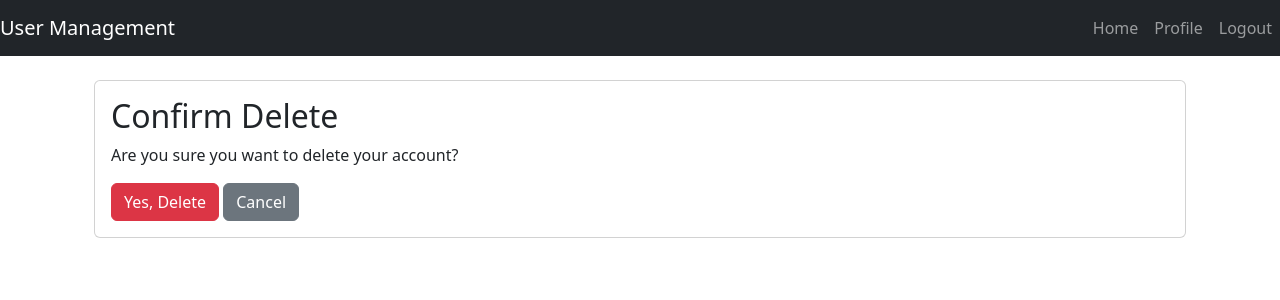
After one commit to BhaveshKapre19/user-management-system, a Django app: page /profile/delete/ in a window 1280 px wide. The commit adds this page. Shown: the top 300 px of the page. Run offline with Django 4.2, Linux system fonts and the light colour scheme; a user stored in the database is signed in; some libraries are stand-ins or nearby versions.

Commit message:
added the user CURD

```diff
--- a/templates/base.html
+++ b/templates/base.html
@@ -3,18 +3,56 @@
 <html lang="en">
 <head>
     <meta charset="UTF-8">
+    <meta name="viewport" content="width=device-width, initial-scale=1.0">
     <title>{% block title %}User Management System{% endblock %}</title>
     <!-- Load Bootstrap CSS -->
     {% bootstrap_css %}
-    <!-- Custom CSS -->
-    <!-- if need i will add one -->
+    <!-- Custom CSS (if needed, you can add your styles here) -->
 </head>
 <body>
-<div class="container">
-    {% block content %}
-    {% endblock %}
-</div>
-<!-- Load Bootstrap JS -->
-{% bootstrap_javascript %}
+    <nav class="navbar navbar-expand-lg navbar-dark bg-dark">
+        <a class="navbar-brand" href="{% url 'home' %}">User Management</a>
+        <button class="navbar-toggler" type="button" data-toggle="collapse" data-target="#navbarNav" aria-controls="navbarNav" aria-expanded="false" aria-label="Toggle navigation">
+            <span class="navbar-toggler-icon"></span>
+        </button>
+        <div class="collapse navbar-collapse" id="navbarNav">
+            <ul class="navbar-nav me-auto">
+                {% if not user.is_authenticated %}
+                    <li class="nav-item">
+                        <a class="nav-link" href="{% url 'login' %}">Login</a>
+                    </li>
+                    <li class="nav-item">
+                        <a class="nav-link" href="{% url 'register' %}">Register</a>
+                    </li>
+                {% endif %}
+            </ul>
+            <ul class="navbar-nav ml-auto">
+                {% if user.is_authenticated %}
+                    <li class="nav-item">
+                        <a class="nav-link" href="{% url 'home' %}">Home</a>
+                    </li>
+                    <li class="nav-item">
+                        <a class="nav-link" href="{% url 'profile' %}">Profile</a>
+                    </li>
+                    <li class="nav-item">
+                        <a class="nav-link" href="{% url 'logout' %}">Logout</a>
+                    </li>
+                {% endif %}
+            </ul>
+        </div>
+    </nav>
+    <div class="container mt-4">
+        {% if messages %}
+            <div class="alert alert-info" role="alert">
+                {% for message in messages %}
+                    {{ message }}
+                {% endfor %}
+            </div>
+        {% endif %}
+        {% block content %}
+        {% endblock %}
+    </div>
+    <!-- Load Bootstrap JS -->
+    {% bootstrap_javascript %}
 </body>
 </html>
--- a/templates/user/register.html
+++ b/templates/user/register.html
@@ -1,5 +1,5 @@
 {% extends 'base.html' %}
-
+{% load bootstrap5 %}
 {% block title %}Register{% endblock %}
 
 {% block content %}
--- /dev/null
+++ b/templates/user/user_confirm_delete.html
@@ -0,0 +1,19 @@
+{% extends 'base.html' %}
+
+{% block title %}Confirm Delete{% endblock %}
+
+{% block content %}
+<div class="container">
+    <div class="card bg-white">
+        <div class="card-body">
+            <h2>Confirm Delete</h2>
+            <p>Are you sure you want to delete your account?</p>
+            <form method="post">
+                {% csrf_token %}
+                <button type="submit" class="btn btn-danger">Yes, Delete</button>
+                <a href="{% url 'profile' %}" class="btn btn-secondary">Cancel</a>
+            </form>
+        </div>
+    </div>
+</div>
+{% endblock %}
--- a/user_management_system/settings.py
+++ b/user_management_system/settings.py
@@ -132,3 +132,6 @@ STATICFILES_DIRS = [
 DEFAULT_AUTO_FIELD = 'django.db.models.BigAutoField'
 
 AUTH_USER_MODEL = 'users.CustomUser'
+
+
+LOGIN_URL = "/login/"
--- a/users/forms.py
+++ b/users/forms.py
@@ -3,6 +3,7 @@ from django.contrib.auth.forms import AuthenticationForm, UserCreationForm
 from .models import CustomUser
 
 class CustomUserCreationForm(UserCreationForm):
+    avatar = forms.FileField(required=False)
     class Meta(UserCreationForm.Meta):
         model = CustomUser
         fields = ('username', 'email', 'password1', 'password2', 'bio', 'avatar')
--- a/users/models.py
+++ b/users/models.py
@@ -10,7 +10,7 @@ def user_directory_path(instance, filename):
     # Generate the filename
     unique_filename = f'{uuid.uuid4()}.{filename.split(".")[-1]}'
     # Return the path to upload the file
-    return os.path.join(STATICFILES_DIRS[0],'images', instance.username, 'avatars', filename)
+    return os.path.join(STATICFILES_DIRS[0],'images', instance.username, 'avatars', unique_filename)
 
 class CustomUser(AbstractUser):
     email = models.EmailField(unique=True)
@@ -22,3 +22,11 @@ class CustomUser(AbstractUser):
 
     def __str__(self) -> str:
         return self.first_name + " " + self.last_name
+
+    def delete(self, *args, **kwargs):
+        # Delete user's avatar file if it exists
+        if self.avatar:
+            if os.path.isfile(self.avatar.path):
+                os.remove(self.avatar.path)
+        # Call parent class delete method
+        super().delete(*args, **kwargs)
--- a/users/urls.py
+++ b/users/urls.py
@@ -4,7 +4,9 @@ from .views import *
 urlpatterns = [
     path('register/', RegisterView.as_view(), name='register'),
     path('login/', LoginView.as_view(), name='login'),
+    path('logout/', LogoutView.as_view(), name='logout'),
     path('',HomeView.as_view(),name="home"),
     path('profile/', ProfileView.as_view(), name='profile'),
     path('profile/edit/', ProfileEditView.as_view(), name='profile_edit'),
+    path('profile/delete/', UserDeleteView.as_view(), name='profile_delete'),
 ]
--- a/users/views.py
+++ b/users/views.py
@@ -1,28 +1,61 @@
-from django.contrib.auth import authenticate, login
+from django.contrib.auth import authenticate, login, logout , get_user_model
 from django.shortcuts import render, redirect
-from django.views.generic import FormView , TemplateView
-from .forms import CustomUserCreationForm,CustomAuthenticationForm,ProfileEditForm
+from django.views.generic import FormView, TemplateView, View
+from .forms import CustomUserCreationForm, CustomAuthenticationForm, ProfileEditForm
 from .models import CustomUser
 from django.contrib.auth.mixins import LoginRequiredMixin
-from django.views.generic.edit import UpdateView
+from django.views.generic.edit import UpdateView , DeleteView
 from django.urls import reverse_lazy
+from django.contrib import messages
 
 
 class RegisterView(FormView):
     form_class = CustomUserCreationForm
     template_name = 'user/register.html'
+    success_url = reverse_lazy('home')
+
+    def dispatch(self, request, *args, **kwargs):
+        if request.user.is_authenticated:
+            messages.info(request, 'You are already registered and logged in.')
+            return redirect('home')
+        return super().dispatch(request, *args, **kwargs)
 
     def form_valid(self, form):
-        form.save()
-        username = form.cleaned_data.get('username')
+        user = form.save(commit=False)
+
+        if 'avatar' in self.request.FILES:
+            user.avatar = self.request.FILES['avatar']
+        else:
+            user.avatar = None
+
+        user.save()
+
+        email = form.cleaned_data.get('email')
         raw_password = form.cleaned_data.get('password1')
-        user = authenticate(username=username, password=raw_password)
-        login(self.request, user)
-        return redirect('/')
+        user = authenticate(email=email, password=raw_password)
+        if user is not None:
+            login(self.request, user)
+            messages.success(self.request, 'Registration successful. You are now logged in.')
+            return redirect(self.get_success_url())
+        else:
+            messages.error(self.request, 'Authentication failed. Please try again.')
+            return redirect('register')
+
+    def form_invalid(self, form):
+        messages.error(self.request, 'Registration failed. Please correct the errors below.')
+        return super().form_invalid(form)
+
 
 class LoginView(FormView):
     form_class = CustomAuthenticationForm
     template_name = 'user/login.html'
+    success_url = reverse_lazy('home')
+
+    def dispatch(self, request, *args, **kwargs):
+        if request.user.is_authenticated:
+            messages.info(request, 'You are already logged in.')
+            return redirect('home')
+        return super().dispatch(request, *args, **kwargs)
 
     def form_valid(self, form):
         username = form.cleaned_data.get('username')
@@ -30,21 +63,27 @@ class LoginView(FormView):
         user = authenticate(username=username, password=password)
         if user is not None:
             login(self.request, user)
-            return redirect('/')
+            messages.success(self.request, 'Login successful.')
+            return redirect(self.get_success_url())
         else:
+            messages.error(self.request, 'Invalid username or password. Please try again.')
             return self.form_invalid(form)
 
 
-class HomeView(TemplateView):
+class LogoutView(View):
+    def get(self, request, *args, **kwargs):
+        logout(request)
+        messages.success(request, 'You have successfully logged out.')
+        return redirect('login')
+
+
+class HomeView(LoginRequiredMixin, TemplateView):
     template_name = 'home.html'
 
     def get_context_data(self, **kwargs):
         context = super().get_context_data(**kwargs)
-        # Fetch users with their avatars
-        users_with_avatars = CustomUser.objects.all()
-        context['users_with_avatars'] = users_with_avatars
+        context['users_with_avatars'] = CustomUser.objects.all()
         return context
-
 
 
 class ProfileView(LoginRequiredMixin, TemplateView):
@@ -53,6 +92,7 @@ class ProfileView(LoginRequiredMixin, TemplateView):
     def get_context_data(self, **kwargs):
         context = super().get_context_data(**kwargs)
         context['user'] = self.request.user
+        print(context['user'])
         return context
 
 
@@ -64,3 +104,32 @@ class ProfileEditView(LoginRequiredMixin, UpdateView):
 
     def get_object(self, queryset=None):
         return self.request.user
+
+    def form_valid(self, form):
+        messages.success(self.request, 'Profile updated successfully.')
+        return super().form_valid(form)
+
+    def form_invalid(self, form):
+        messages.error(self.request, 'Update failed. Please correct the errors below.')
+        return super().form_invalid(form)
+
+
+
+class UserDeleteView(LoginRequiredMixin, DeleteView):
+    model = CustomUser
+    success_url = reverse_lazy('login')  # Redirect to home after deletion
+    template_name = 'user/user_confirm_delete.html'  # Confirmation template
+
+    def get_object(self, queryset=None):
+        # Return the currently logged-in user
+        return self.request.user
+
+    def delete(self, request, *args, **kwargs):
+        # Delete the user's avatar file
+        if self.request.user.avatar:
+            self.request.user.avatar.delete()
+        # Logout the user
+        LogoutView.as_view()(self.request)
+        # Add success message
+        messages.success(request, 'Your account has been deleted.')
+        return super().delete(request, *args, **kwargs)
```
Also changed, not shown: templates/user/profile.html (+31 -41 lines), db.sqlite3, static/images/aarti/avatars/cat.jpg (added).
